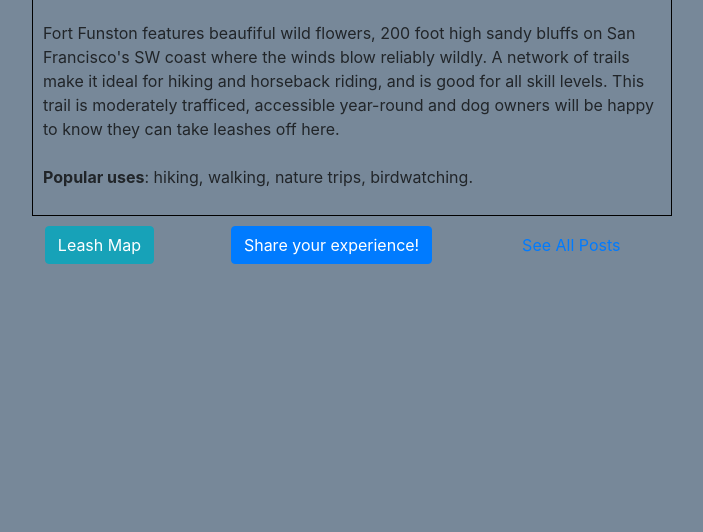
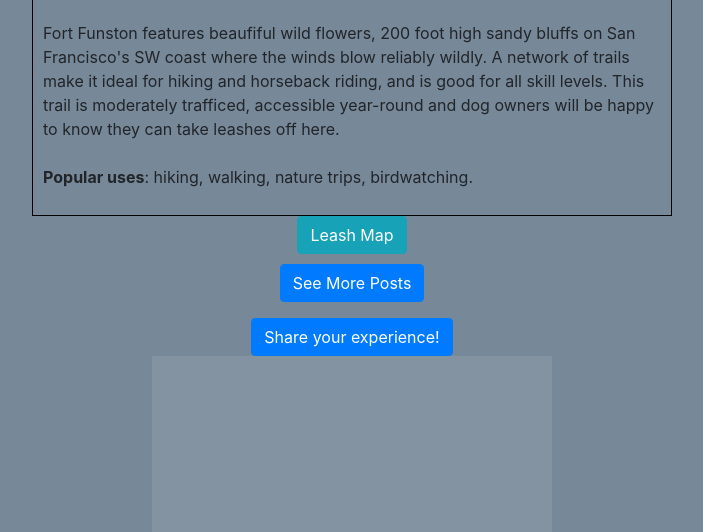
Before and after one commit to kuricarino/the-bark-side, a website: page views/ff.html in a window 1280 px wide. Shown: the part 681-1213 px from the top of the page, without its empty margins (288-991 px from the left). Before the commit the page ends 1147 px from the top, so only its background shows below. Drawn offline with nearby package versions, Linux system fonts and the light colour scheme.

Commit message:
Edited createPost to get post to append

```diff
--- a/public/scripts/createPost.js
+++ b/public/scripts/createPost.js
@@ -35,6 +35,7 @@
 }
 
 function render(posts) {
+  console.log(posts);
   postsContainer.insertAdjacentHTML('beforeend', getPostTemplate(posts))
 
 }
@@ -64,7 +65,7 @@
 }
 
 // UPDATE
-document.querySelector('#submit-post').addEventListener('click', createPost);
+// document.querySelector('#submit-post').addEventListener('click', createPost);
 
 
 $("#pop").on("click", function(e) {
@@ -72,6 +73,7 @@
   $('#le-npsimg').modal('toggle');
 });
 // ============= END OF CREATE POST ============= //
+
 
 
 
--- a/public/styles/ff-styles.css
+++ b/public/styles/ff-styles.css
@@ -45,21 +45,28 @@
       display: flex;
       flex-direction: row;
       justify-content: space-around;
-      margin-top: 10px;
+      /* margin-top: 10px;
       margin-left: 23%;
-      margin-right: 25%;
+      margin-right: 25%; */
   }
 
   /* #leash-map-pop {
     margin-right: 5%;
   } */
 
+  .post-flexbox {
+      display: flex;
+      flex-direction: column;
+      align-items: center;
+      padding-top: 10px;
+  }
+
   .ff-scroll-box {
-    /* background: rgba(244, 244, 244, 0.1); */
+    background: rgba(244, 244, 244, 0.1);
     /* border: 2px solid rgba(0, 0, 0, 0.1); */
     height: 22vh; /* maximum height of the box, feel free to change this! */
-    width: 45vh;
-    padding: 15px;
+    width: 50vh;
+    /* padding: 15px; */
     overflow-y: scroll;
-    margin: 1% 25%;
+    /* margin: 1% 25%; */
   }
--- a/views/ff.html
+++ b/views/ff.html
@@ -134,6 +134,48 @@
 <!--Leash Map END -->
 
 
+
+
+<!-- All Posts START -->
+<!-- <div class="trail-posts">
+    <p>
+      <button class="btn btn-primary" id="see-all-posts" type="button" data-toggle="collapse" data-target="#collapseExample" aria-expanded="false" aria-controls="collapseExample">
+        See All Posts
+      </button>
+    </p>
+    <div class="collapse" id="collapseExample">
+      <div class="card card-body">
+          POSTS CAN GO HERE -->
+      <!-- </div>
+    </div>
+  </div> -->
+<!-- All Posts END -->
+
+
+<!-- Link to Posts button -->
+<!-- <button type="button" class="btn btn-link" id="see-all-posts">See All Posts</button> -->
+<!-- Post Modal & Leash Map Button DIV END (flexbox) -->
+</div>
+
+<!-- POSTS FLEXBOX START -->
+<div class="post-flexbox">
+
+<!-- ALL POSTS START -->
+<div class="all-posts">
+    <p>
+      <button class="btn btn-primary" type="button" data-toggle="collapse" data-target="#collapseExample" aria-expanded="false" aria-controls="collapseExample">
+        See More Posts
+      </button>
+    </p>
+    <div class="collapse" id="collapseExample">
+      <div class="card card-body">
+
+      </div>
+    </div>
+  </div>
+<!-- ALL POSTS END -->
+
+
 <!-- Posts Modal START -->
 <div class="post-button">
     <button type="button" class="btn btn-primary" data-toggle="modal" data-target="#exampleModal" data-whatever="@mdo">Share your experience!</button>
@@ -163,15 +205,12 @@
   </div>
 <!-- Posts Modal END -->
 
-
-<!-- Link to Posts button -->
-<button type="button" class="btn btn-link" id="see-all-posts">See All Posts</button>
-</div>
-<!-- Post Modal & Leash Map Button DIV END (flexbox) -->
 <!-- Posts Scroll Box  START -->
 <div class="ff-scroll-box">
 </div>
 <!-- Posts Scroll Box END -->
+</div>
+<!-- POSTS FLEXBOX END -->
 
 </body>
 
```
Also changed, not shown: thoughts.js (added, +14 -0 lines).
